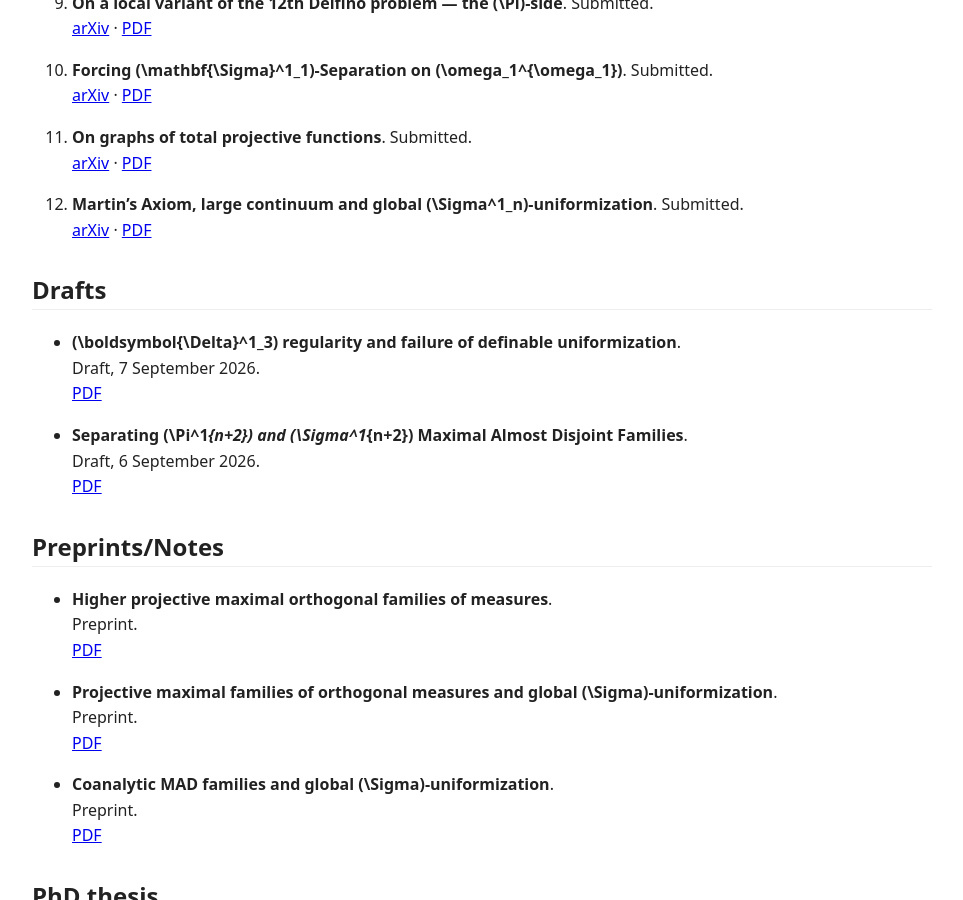
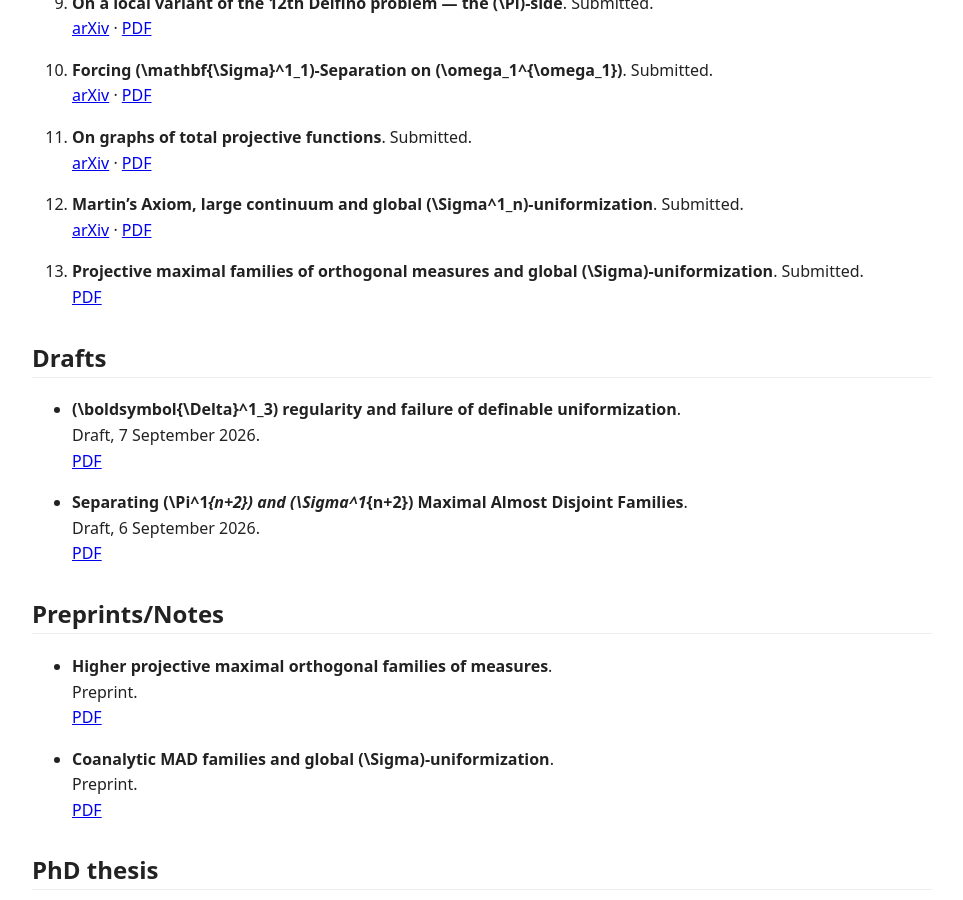
Before and after one commit to StefanHoffelner/stefanhoffelner.github.io, a Jekyll site: the page built from publications.md, in a window 1280 px wide and 900 px high, scrolled down 1721 px. Shown: the whole window, without its empty margins (158-1121 px from the left). Built offline with Jekyll 4.4.1, drawn with Linux system fonts in a browser that asks for light colours; our own code applies the rules of GitHub Pages for plain Markdown files; a script that is not in the unit is left out; part of the change alters nothing that is shown.

Commit message:
Restore global Sigma MOF paper to submitted section

```diff
--- a/publications.md
+++ b/publications.md
@@ -81,6 +81,9 @@ permalink: /publications/
 12. **Martin's Axiom, large continuum and global \(\Sigma^1_n\)-uniformization**. Submitted.
     [arXiv](https://doi.org/10.48550/arXiv.2605.21189) · [PDF](/papers/martins-axiom-large-continuum-global-sigma-uniformization.pdf)
 
+13. **Projective maximal families of orthogonal measures and global \(\Sigma\)-uniformization**. Submitted.
+    [PDF](/papers/projective-maximal-families-orthogonal-measures-global-sigma-uniformization.pdf)
+
 ## Drafts
 
 - **\(\boldsymbol{\Delta}^1_3\) regularity and failure of definable uniformization**.
@@ -97,10 +100,6 @@ permalink: /publications/
   Preprint.
   [PDF](/papers/higher-projectively-definable-mofs.pdf)
 
-- **Projective maximal families of orthogonal measures and global \(\Sigma\)-uniformization**.
-  Preprint.
-  [PDF](/papers/projective-maximal-families-orthogonal-measures-global-sigma-uniformization.pdf)
-
 - **Coanalytic MAD families and global \(\Sigma\)-uniformization**.
   Preprint.
   [PDF](/papers/coanalytic-mad-families-global-sigma-uniformization.pdf)
```
Also changed, not shown: .github/workflows/fix-mof-submission-listing.yml (deleted).
